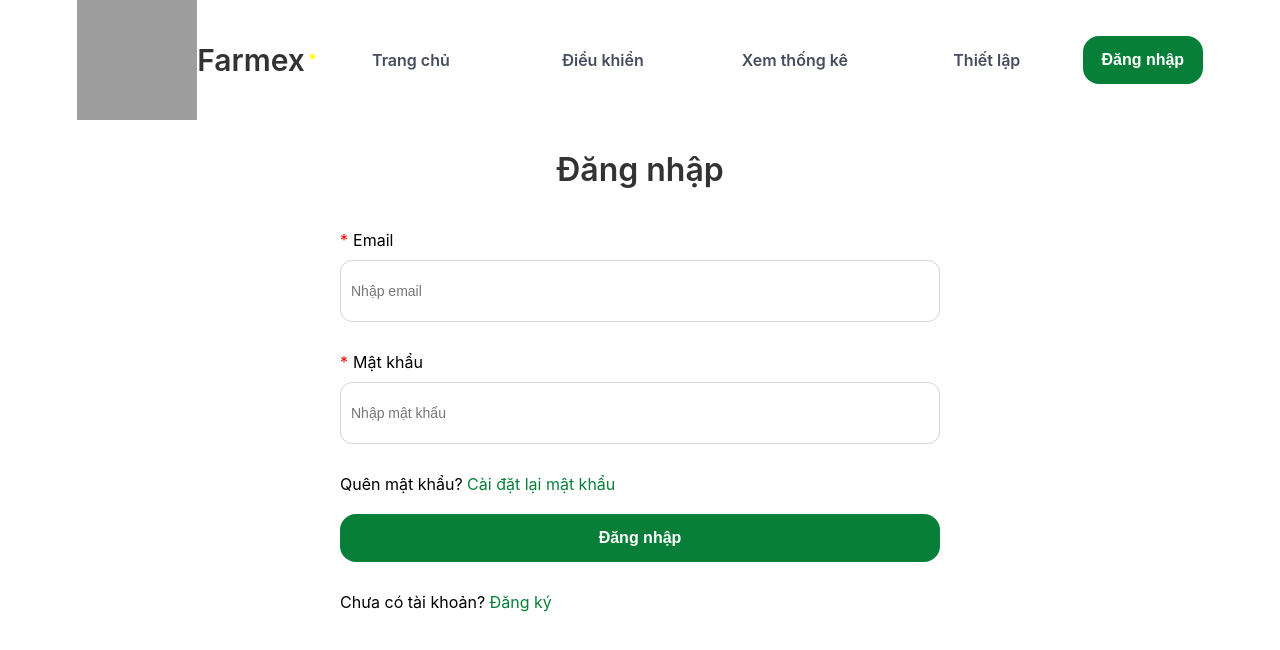
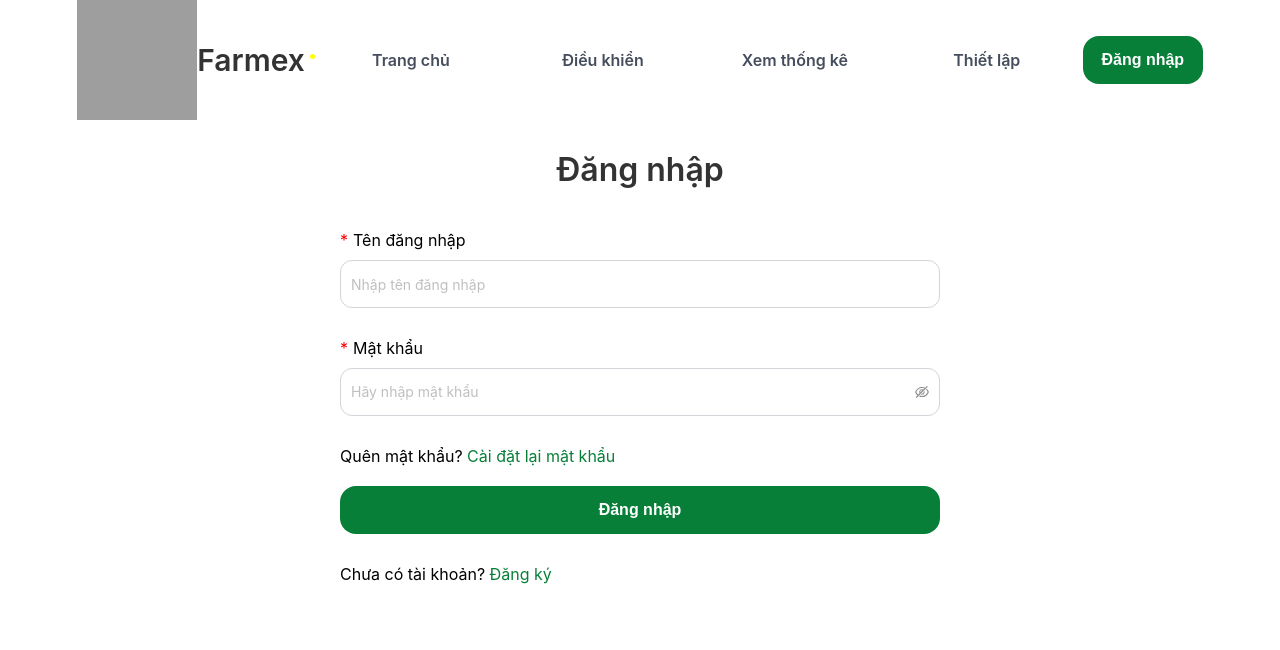
Before and after one commit to giahuy1092002/do-an, a React (Create React App) app: page /login in a window 1280 px wide. Shown: the top 650 px of the page. Built offline with nearby package versions, Linux system fonts and the light colour scheme; grey boxes are pictures that could not be loaded.

Commit message:
Fix form login

```diff
--- a/package.json
+++ b/package.json
@@ -6,6 +6,7 @@
     "@testing-library/jest-dom": "^5.16.5",
     "@testing-library/react": "^13.4.0",
     "@testing-library/user-event": "^13.5.0",
+    "antd": "^5.3.2",
     "react": "^18.2.0",
     "react-dom": "^18.2.0",
     "react-router-dom": "^6.9.0",
--- a/src/modules/Auth/Login.jsx
+++ b/src/modules/Auth/Login.jsx
@@ -1,7 +1,11 @@
 import styled from "styled-components";
 import { Link } from "react-router-dom";
+import { Input } from "antd";
+import { useState } from "react";
 
 function Login() {
+    const [username,setUserName]=useState('');
+    const [password,setPassWord]=useState('');
     return (
         <div>
             <TitleContainer>
@@ -10,13 +14,23 @@ function Login() {
             <FormContainer>
                 <CustomForm>
                     <FormItem>
-                        <span> <Text>*</Text>Email</span>
-                        <FormInput placeholder="Nhập email"/>
+                        <span> <Text>*</Text>Tên đăng nhập</span>
+                        <FormInput
+                        placeholder="Nhập tên đăng nhập"
+                        type="text"
+                        onChange={(e)=>{setUserName(e.target.value)}}
+                        />
                     </FormItem>
                     <FormItem>
                         <span><Text>*</Text>Mật khẩu</span>
-                        <FormInput placeholder="Nhập mật khẩu"/>
+                        <FormInputPassWord
+                        placeholder="Hãy nhập mật khẩu"
+                        type="password"
+                        value={password}
+                        onChange={(e)=>{setPassWord(e.target.value)}}
+                        />
                     </FormItem>
+
                     <span>Quên mật khẩu? <FormNote to='/misspassword'>Cài đặt lại mật khẩu</FormNote></span>
                     <FormItem style={{marginTop:'20px'}}>
                         <FormButton>Đăng nhập</FormButton>
@@ -62,8 +76,16 @@ const FormItem = styled.div`
     flex-direction: column;
     margin-bottom: 30px;
 `;
-const FormInput = styled.input`
-    height: 30px !important;
+const FormInput = styled(Input)`
+    height: 48px !important;
+    border-radius: 12px !important;
+    border: 1px solid #d3d5db;
+    font-size: 14px !important;
+    margin-top:10px;
+    padding: 15px 10px;
+`;
+const FormInputPassWord = styled(Input.Password)`
+    height: 48px !important;
     border-radius: 12px !important;
     border: 1px solid #d3d5db;
     font-size: 14px !important;
@@ -81,7 +103,7 @@ const FormButton = styled.button`
     height: 48px;
     cursor: pointer;
 `;
-const CustomForm = styled.div`
+const CustomForm = styled.form`
     width: 600px;
 `;
 const FormNote = styled(Link)`
--- a/src/modules/Auth/MissPassWord.jsx
+++ b/src/modules/Auth/MissPassWord.jsx
@@ -1,4 +1,5 @@
 import styled from "styled-components";
+import { Input } from "antd";
 
 function MissPassWord() {
     return (
@@ -58,8 +59,8 @@ const FormItem = styled.div`
     flex-direction: column;
     margin-bottom: 30px;
 `;
-const FormInput = styled.input`
-    height: 30px !important;
+const FormInput = styled(Input)`
+    height: 48px !important;
     border-radius: 12px !important;
     border: 1px solid #d3d5db;
     font-size: 14px !important;
--- a/src/modules/Auth/Register.jsx
+++ b/src/modules/Auth/Register.jsx
@@ -1,7 +1,8 @@
 import styled from "styled-components";
 import { Link } from "react-router-dom";
+import { Input } from "antd";
 
-function Register(){
+function Register() {
     return (
         <div>
             <TitleContainer>
@@ -10,16 +11,20 @@ function Register(){
             <FormContainer>
                 <CustomForm>
                     <FormItem>
+                        <span><Text>*</Text>Số điện thoại</span>
+                        <FormInput placeholder="Nhập số điện thoại" />
+                    </FormItem>
+                    <FormItem>
                         <span><Text>*</Text>Email</span>
-                        <FormInput placeholder="Nhập email"/>
+                        <FormInput placeholder="Nhập email" />
                     </FormItem>
                     <FormItem>
                         <span><Text>*</Text>Mật khẩu</span>
-                        <FormInput placeholder="Nhập mật khẩu"/>
+                        <FormInputPassWord placeholder="Nhập mật khẩu" />
                     </FormItem>
                     <FormItem>
                         <span><Text>*</Text>Nhập lại mật khẩu</span>
-                        <FormInput placeholder="Nhập lại mật khẩu"/>
+                        <FormInputPassWord placeholder="Nhập lại mật khẩu" />
                     </FormItem>
                     <FormItem>
                         <FormButton>Đăng nhập</FormButton>
@@ -63,8 +68,16 @@ const FormItem = styled.div`
     flex-direction: column;
     margin-bottom: 30px;
 `;
-const FormInput = styled.input`
-    height: 30px !important;
+const FormInput = styled(Input)`
+    height: 48px !important;
+    border-radius: 12px !important;
+    border: 1px solid #d3d5db;
+    font-size: 14px !important;
+    margin-top:10px;
+    padding: 15px 10px;
+`;
+const FormInputPassWord = styled(Input.Password)`
+    height: 48px !important;
     border-radius: 12px !important;
     border: 1px solid #d3d5db;
     font-size: 14px !important;
```
Also changed, not shown: src/constants/validPattern.js (added, +9 -0 lines), 1 other file (tests, documents, lock files or other folders).
